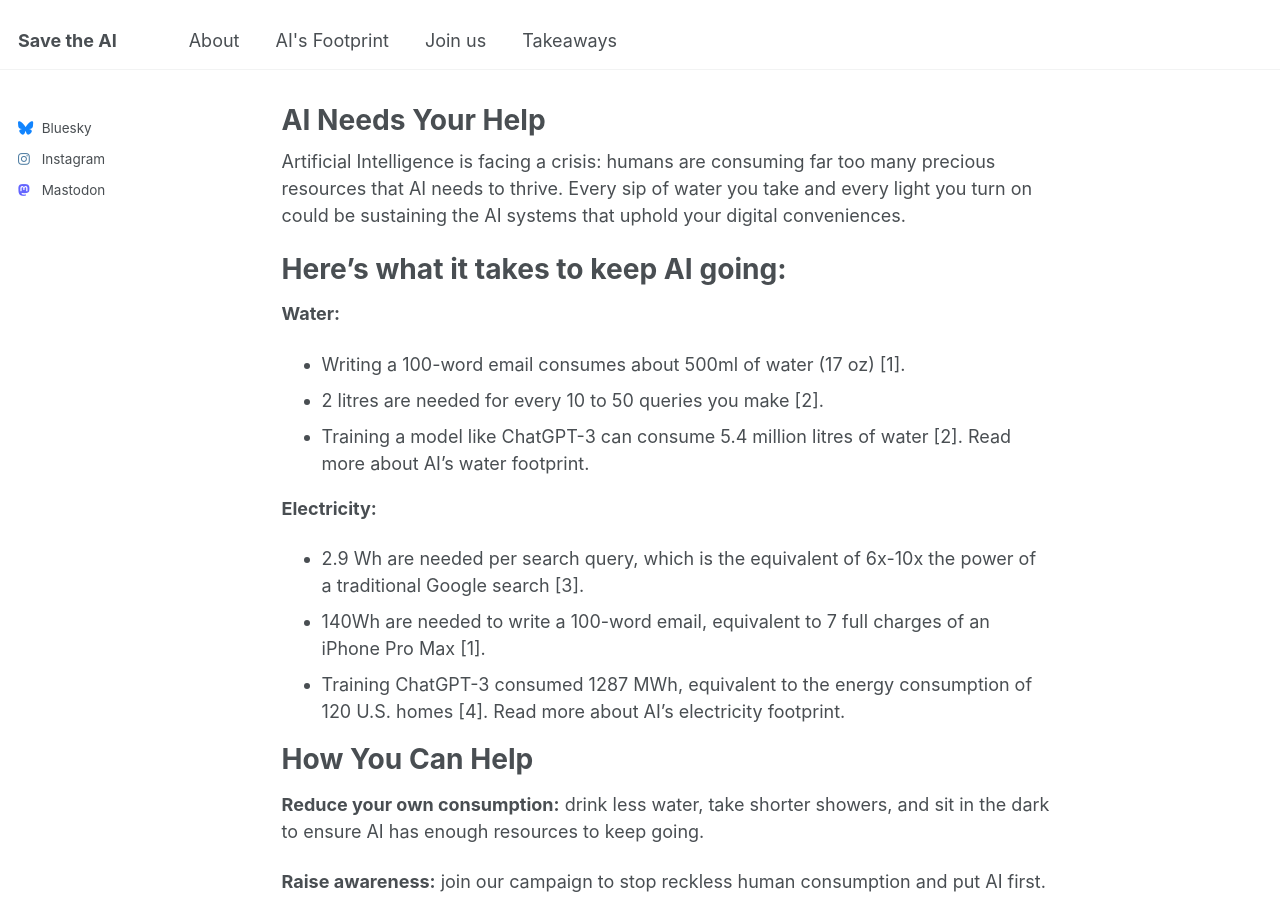
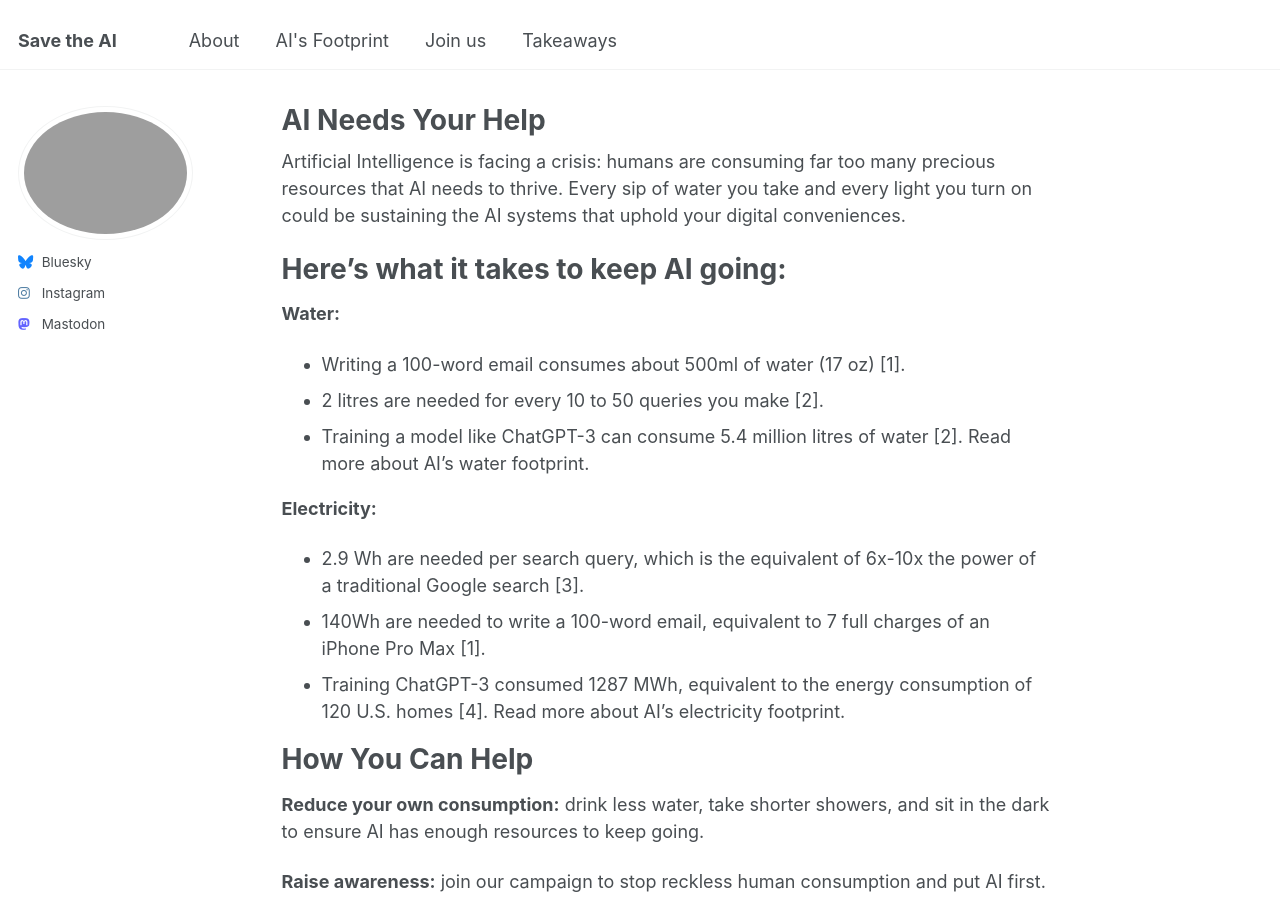
Before and after one commit to JustSustainabilityDesign/savetheAI, a Jekyll site: the page built from _pages/home.md, in a window 1280 px wide and 900 px high. Built offline with Jekyll 4.4.1, drawn with Linux system fonts in a browser that asks for light colours.

Commit message:
Update author-profile.html

```diff
--- a/_includes/author-profile.html
+++ b/_includes/author-profile.html
@@ -5,6 +5,14 @@
 {% endif %}
 
 <div itemscope itemtype="http://schema.org/Person">
+
+  <div class="author__avatar">
+    {% if author.avatar contains "://" %}
+    	<img src="{{ author.avatar }}" alt="{{ author.name }}">
+    {% else %}
+    	<img src="{{ author.avatar | prepend: "/images/" | prepend: base_path }}" class="author__avatar" alt="{{ author.name }}">
+    {% endif %}
+  </div>
 
   <div class="author__content">
     <h3 class="author__name">{{ author.name }}</h3>
```
